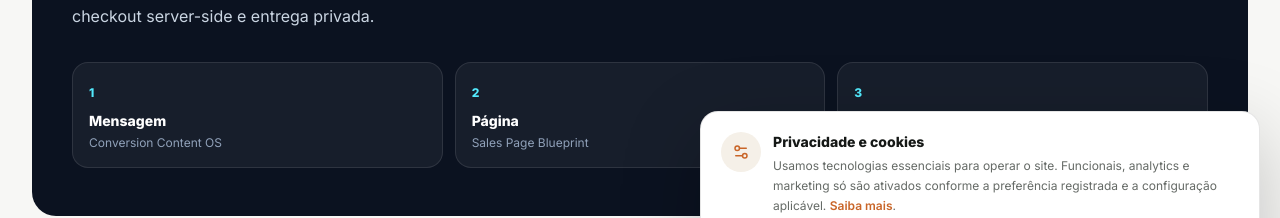
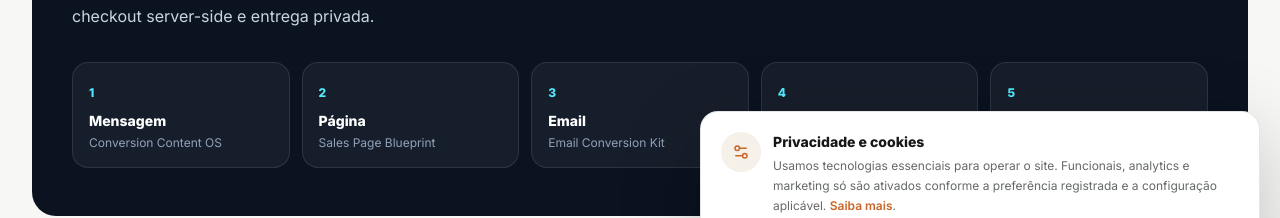
Before and after one commit to nexflowx-hub/novidades-platform, a Next.js app: page /conteudos-digitais in a window 1280 px wide. Shown: the part 487-705 px from the top of the page. Built offline with nearby package versions, Linux system fonts and the light colour scheme; no server answers; the database is empty; a web font is replaced by a local one.

Commit message:
feat: expand Novidades Digital Suite journey

```diff
--- a/src/app/conteudos-digitais/page.tsx
+++ b/src/app/conteudos-digitais/page.tsx
@@ -101,11 +101,13 @@
             </p>
           </div>
 
-          <div className="mt-8 grid gap-3 md:grid-cols-3">
+          <div className="mt-8 grid gap-3 sm:grid-cols-2 lg:grid-cols-5">
             {[
               ["1", "Mensagem", "Conversion Content OS"],
               ["2", "Página", "Sales Page Blueprint"],
-              ["3", "Operação", "FinanceOS MEI"],
+              ["3", "Email", "Email Conversion Kit"],
+              ["4", "Lançamento", "Digital Product Launch Kit"],
+              ["5", "Operação", "FinanceOS MEI"],
             ].map(([step, label, product]) => (
               <div
                 key={step}
```
